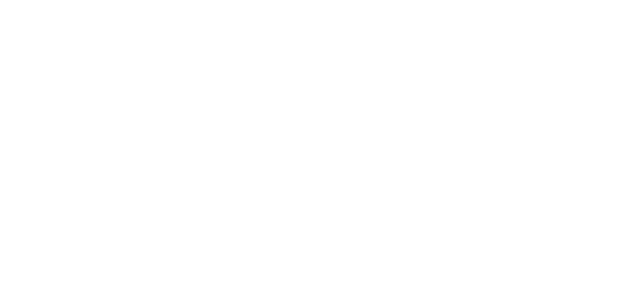
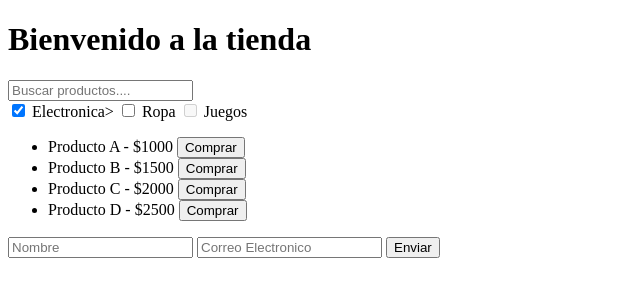
Before and after one commit to Lautaa18/practica_miercoles, a plain HTML site: page index.html in a window 1280 px wide. Shown: the whole page, without its empty margins (0-640 px from the left). Drawn offline with Linux system fonts and the light colour scheme.

Commit message:
Agregando contenido a mi archivo html

```diff
--- a/index.html
+++ b/index.html
@@ -4,8 +4,33 @@
     <meta charset="UTF-8">
     <meta name="viewport" content="width=device-width, initial-scale=1.0">
     <title>Document</title>
+    <link rel="stylesheet" href="style.css">
 </head>
 <body>
+    <h1>Bienvenido a la tienda</h1>
+
+
+    <input type="text" class="busqueda" placeholder="Buscar productos....">
+
+    <div class="Filtros">
+        <label><input type="checkbox" checked> Electronica></label>
+        <label><input type="checkbox"> Ropa</label>
+        <label><input type="checkbox" disabled> Juegos</label>
+    </div>
+
+    <ul class="productos">
+        <li class="producto">Producto A - $1000 <button>Comprar</button></li>
+        <li class="Producto">Producto B - $1500 <button>Comprar</button></li>
+        <li class="Producto">Producto C - $2000 <button>Comprar</button></li>
+        <li class="Producto destacado">Producto D - $2500 <button>Comprar</button></li>
+    </ul>
+
+    <form class="formulario">
+        <input type="text" placeholder="Nombre">
+        <input type="text" placeholder="Correo Electronico">
+        <button type="submit">Enviar</button>
+    </form>
+
 
 </body>
 </html>
```
